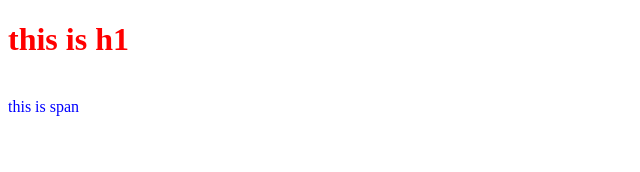
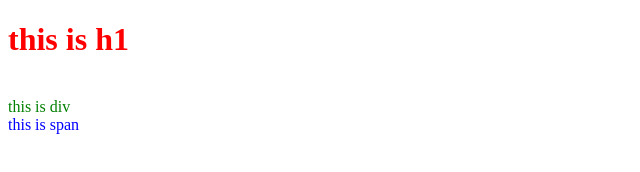
Before and after one commit to jt0706gmailcom/gittest200207c, a plain HTML site: page index.html in a window 1280 px wide. Shown: the whole page, without its empty margins (0-640 px from the left). Drawn offline with nearby package versions, Linux system fonts and the light colour scheme.

Commit message:
2002071147

```diff
--- a/index.css
+++ b/index.css
@@ -1,5 +1,9 @@
 h1 {
     color: red
+}
+
+div {
+    color: green
 }
 
 span {
--- a/index.html
+++ b/index.html
@@ -22,6 +22,7 @@
 
 <body>
 <h1>this is h1</h1><br>
+<div>this is div</div>
 <span>this is span</span>
 </body>
 
```
